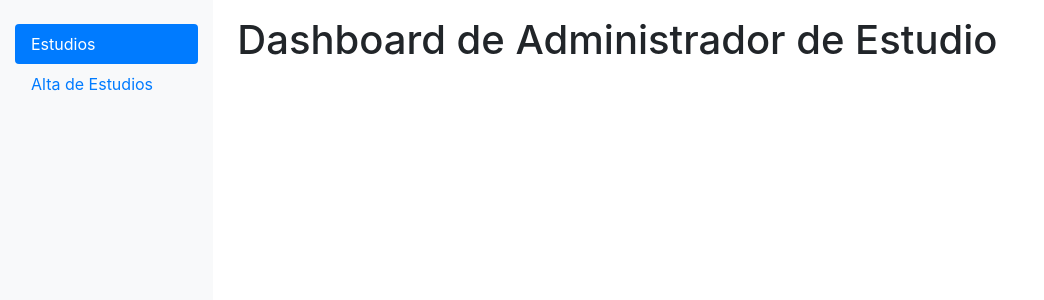
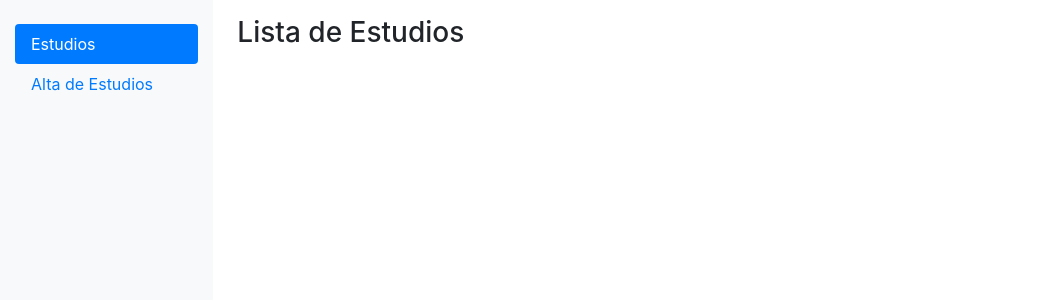
Before and after one commit to SkyllerXBruce/aleph, a CodeIgniter app: page /aleph/studies in a window 1280 px wide. Shown: the part 62-362 px from the top of the page, without its empty margins (0-1044 px from the left). Run offline with CodeIgniter, Linux system fonts and the light colour scheme.

Commit message:
Creacion y titulos de Formularios (incompleto)

```diff
--- /dev/null
+++ b/application/views/admin_estudio/create_study.php
@@ -0,0 +1 @@
+<h3>Crea Estudio</h3>
--- a/application/views/admin_estudio/estudio.php
+++ b/application/views/admin_estudio/estudio.php
@@ -1,2 +1,2 @@
 <!-- falta crear vista -->
-<h1>Dashboard de Administrador de Estudio</h1>
+<h3>Lista de Estudios</h3>
```
